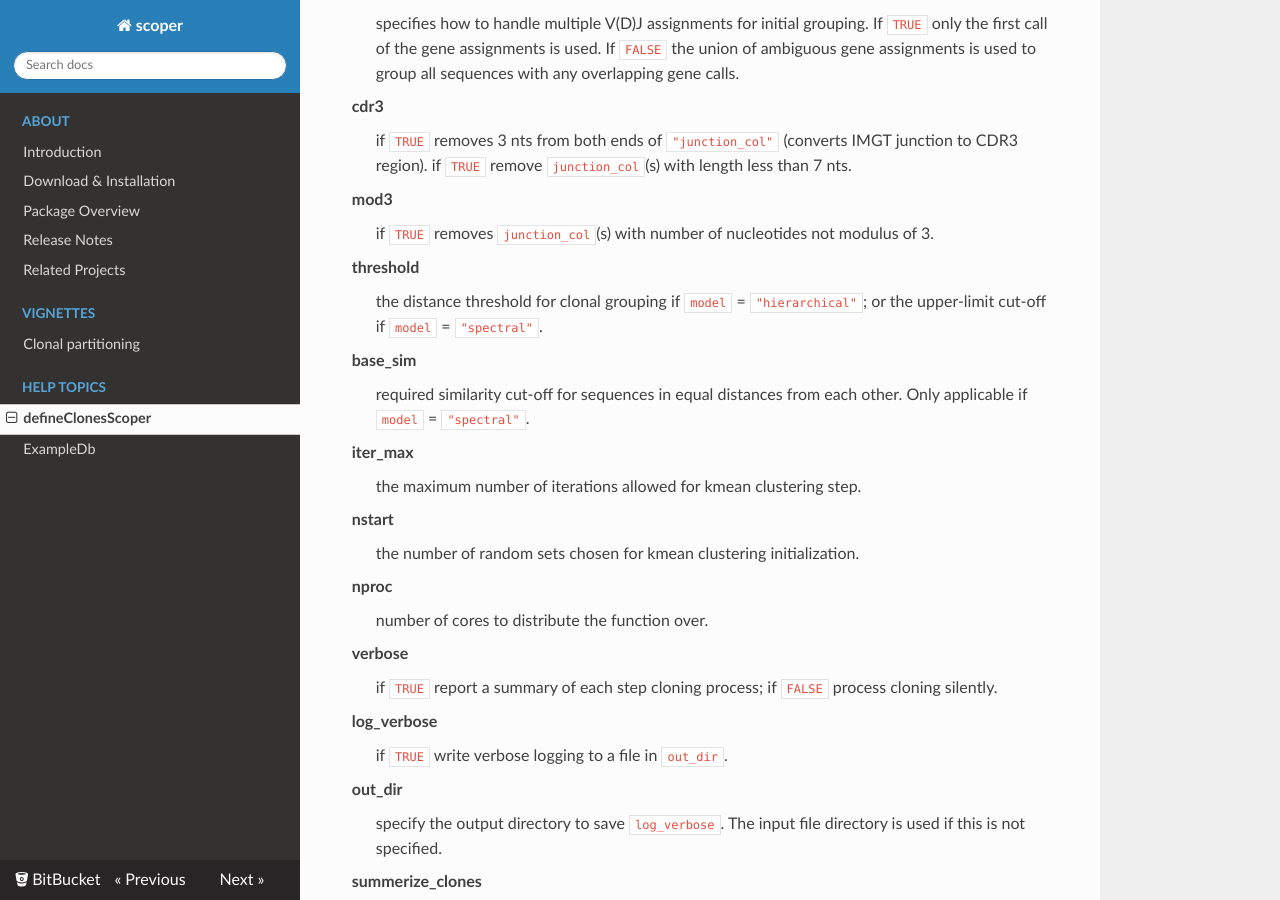
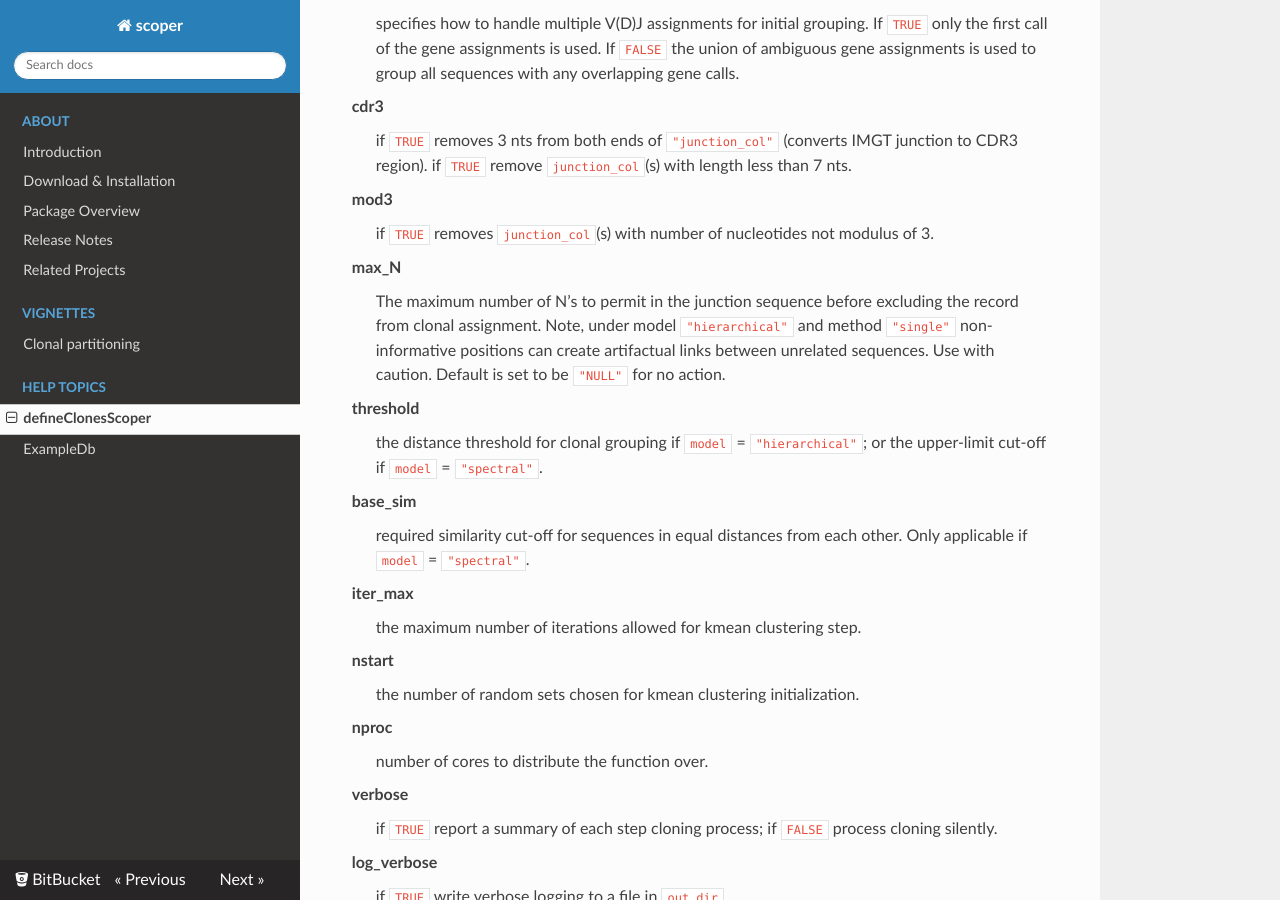
Before and after one commit to immcantation/scoper, an MkDocs documentation site: the page built from docs/topics/defineClonesScoper.md, in a window 1280 px wide and 900 px high, scrolled down 1427 px. Built offline with MkDocs 1.6.1, drawn with Linux system fonts in a browser that asks for light colours; nearby versions of some CDN libraries; old or Windows-style settings are respelled for this version of MkDocs.

````diff
--- a/docs/topics/defineClonesScoper.md
+++ b/docs/topics/defineClonesScoper.md
@@ -17,7 +17,7 @@ sequence_col = "SEQUENCE_IMGT", junction_col = "JUNCTION",
 v_call_col = "V_CALL", j_call_col = "J_CALL",
 clone_col = c("clone_id", "CLONE"), targeting_model = NULL,
 len_limit = NULL, first = FALSE, cdr3 = FALSE, mod3 = FALSE,
-threshold = NULL, base_sim = 0.95, iter_max = 1000,
+max_N = NULL, threshold = NULL, base_sim = 0.95, iter_max = 1000,
 nstart = 1000, nproc = 1, verbose = FALSE, log_verbose = FALSE,
 out_dir = ".", summerize_clones = FALSE)
 ```
@@ -79,6 +79,12 @@ cdr3
 mod3
 :   if `TRUE` removes `junction_col`(s) with number of nucleotides not
 modulus of 3.
+
+max_N
+:   The maximum number of N's to permit in the junction sequence before excluding the
+record from clonal assignment. Note, under model `"hierarchical"` and method
+`"single"` non-informative positions can create artifactual links between
+unrelated sequences. Use with caution. Default is set to be `"NULL"` for no action.
 
 threshold
 :   the distance threshold for clonal grouping if `model` = `"hierarchical"`; or
````
Also changed, not shown: docs/index.md (+1 -1 lines), docs/vignettes/Scoper-Vignette.md (+2 -2 lines), 2 other files.
